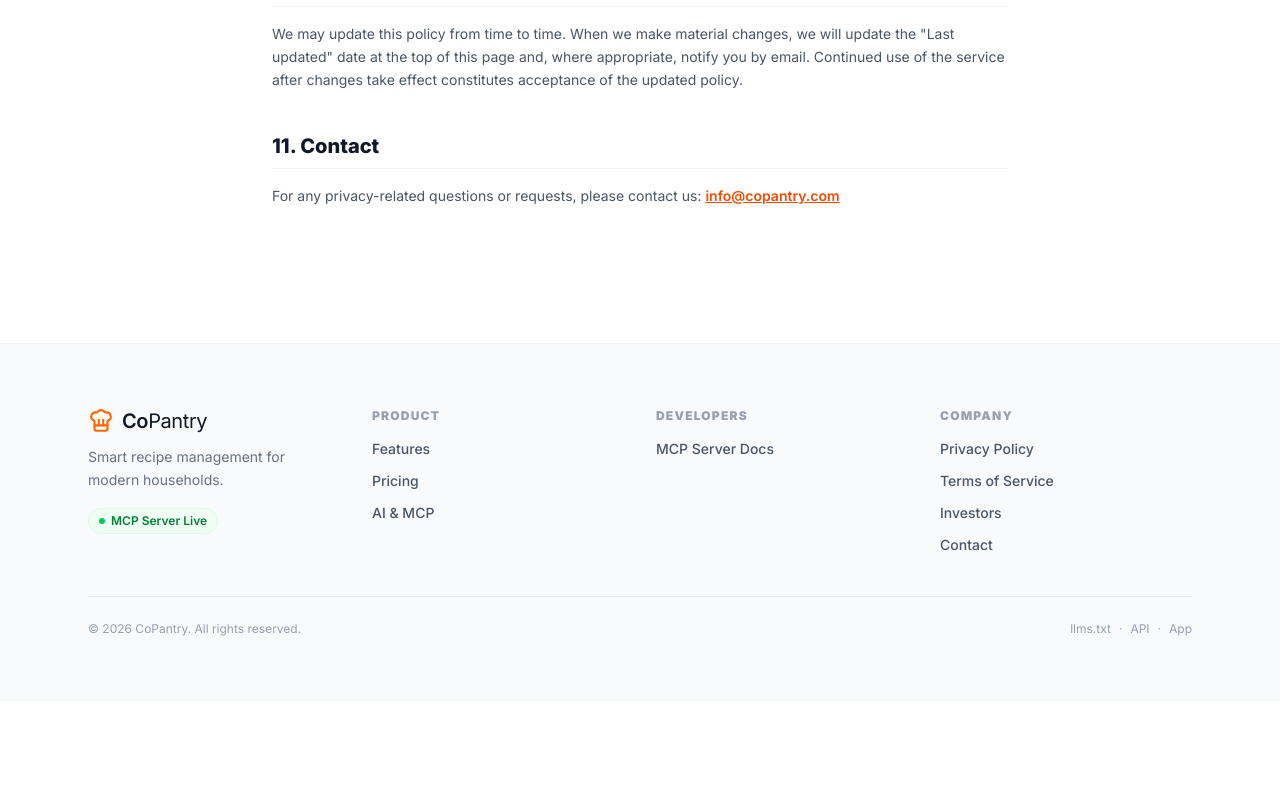
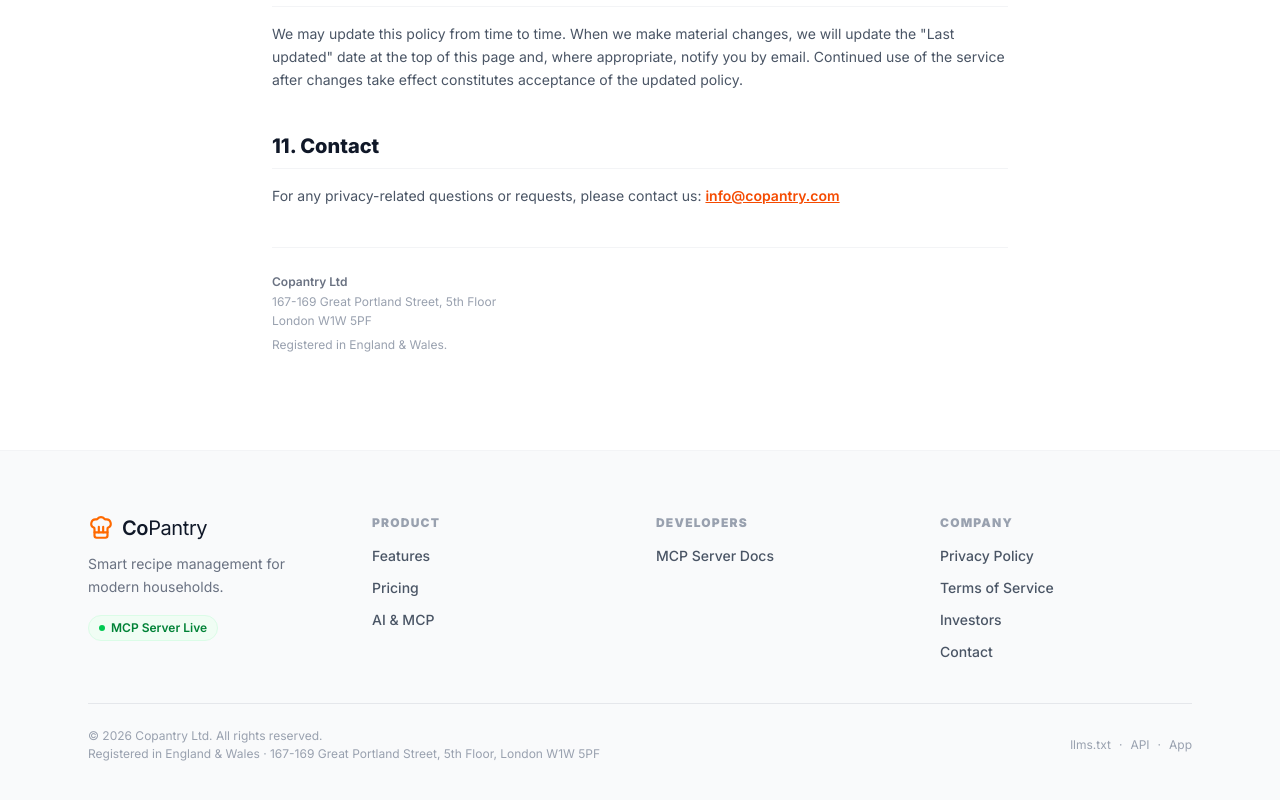
Before and after one commit to copantry/copantry-public, a React (Vite) app: page /privacy in a window 1280 px wide. Shown: the part 3139-3939 px from the top of the page. Before the commit the page ends 3840 px from the top, so only its background shows below. Built offline with nearby package versions, Linux system fonts and the light colour scheme; no server answers.

Commit message:
chore: update copyright name to Copantry Ltd and add company address to footer, privacy, and terms pages

```diff
--- a/src/components/Footer.jsx
+++ b/src/components/Footer.jsx
@@ -70,9 +70,14 @@
         </div>
 
         <div className="mt-10 pt-6 border-t border-gray-200 flex flex-col sm:flex-row items-center justify-between gap-3">
-          <p className="text-xs text-gray-400">
-            {t('footer.copyright', { year })}
-          </p>
+          <div className="flex flex-col gap-0.5">
+            <p className="text-xs text-gray-400">
+              {t('footer.copyright', { year })}
+            </p>
+            <p className="text-xs text-gray-400">
+              Registered in England &amp; Wales · 167-169 Great Portland Street, 5th Floor, London W1W 5PF
+            </p>
+          </div>
           <p className="text-xs text-gray-400 flex items-center gap-2">
             <a href="/llms.txt"  className="hover:text-orange-500 transition-colors">llms.txt</a>
             <span>·</span>
--- a/src/i18n/locales/de.json
+++ b/src/i18n/locales/de.json
@@ -17,7 +17,7 @@
       "product": "Produkt",
       "developers": "Entwickler",
       "company": "Unternehmen",
-      "copyright": "© {{year}} CoPantry. Alle Rechte vorbehalten.",
+      "copyright": "© {{year}} Copantry Ltd. Alle Rechte vorbehalten.",
       "links": {
         "features": "Funktionen",
         "pricing": "Preise",
--- a/src/i18n/locales/en.json
+++ b/src/i18n/locales/en.json
@@ -17,7 +17,7 @@
       "product": "Product",
       "developers": "Developers",
       "company": "Company",
-      "copyright": "© {{year}} CoPantry. All rights reserved.",
+      "copyright": "© {{year}} Copantry Ltd. All rights reserved.",
       "links": {
         "features": "Features",
         "pricing": "Pricing",
--- a/src/i18n/locales/es.json
+++ b/src/i18n/locales/es.json
@@ -17,7 +17,7 @@
       "product": "Producto",
       "developers": "Desarrolladores",
       "company": "Empresa",
-      "copyright": "© {{year}} CoPantry. Todos los derechos reservados.",
+      "copyright": "© {{year}} Copantry Ltd. Todos los derechos reservados.",
       "links": {
         "features": "Funcionalidades",
         "pricing": "Precios",
--- a/src/i18n/locales/fr.json
+++ b/src/i18n/locales/fr.json
@@ -17,7 +17,7 @@
       "product": "Produit",
       "developers": "Développeurs",
       "company": "Entreprise",
-      "copyright": "© {{year}} CoPantry. Tous droits réservés.",
+      "copyright": "© {{year}} Copantry Ltd. Tous droits réservés.",
       "links": {
         "features": "Fonctionnalités",
         "pricing": "Tarifs",
--- a/src/i18n/locales/it.json
+++ b/src/i18n/locales/it.json
@@ -17,7 +17,7 @@
       "product": "Prodotto",
       "developers": "Sviluppatori",
       "company": "Azienda",
-      "copyright": "© {{year}} CoPantry. Tutti i diritti riservati.",
+      "copyright": "© {{year}} Copantry Ltd. Tutti i diritti riservati.",
       "links": {
         "features": "Funzionalità",
         "pricing": "Prezzi",
--- a/src/i18n/locales/pt.json
+++ b/src/i18n/locales/pt.json
@@ -17,7 +17,7 @@
       "product": "Produto",
       "developers": "Programadores",
       "company": "Empresa",
-      "copyright": "© {{year}} CoPantry. Todos os direitos reservados.",
+      "copyright": "© {{year}} Copantry Ltd. Todos os direitos reservados.",
       "links": {
         "features": "Funcionalidades",
         "pricing": "Preços",
--- a/src/pages/PrivacyPage.jsx
+++ b/src/pages/PrivacyPage.jsx
@@ -133,6 +133,13 @@
         </P>
       </Section>
 
+      <div className="mt-10 pt-6 border-t border-gray-100 text-xs text-gray-400 leading-relaxed">
+        <p className="font-semibold text-gray-500">Copantry Ltd</p>
+        <p>167-169 Great Portland Street, 5th Floor</p>
+        <p>London W1W 5PF</p>
+        <p className="mt-1">Registered in England &amp; Wales.</p>
+      </div>
+
     </div>
   )
 }
--- a/src/pages/TermsPage.jsx
+++ b/src/pages/TermsPage.jsx
@@ -138,6 +138,13 @@
         </P>
       </Section>
 
+      <div className="mt-10 pt-6 border-t border-gray-100 text-xs text-gray-400 leading-relaxed">
+        <p className="font-semibold text-gray-500">Copantry Ltd</p>
+        <p>167-169 Great Portland Street, 5th Floor</p>
+        <p>London W1W 5PF</p>
+        <p className="mt-1">Registered in England &amp; Wales.</p>
+      </div>
+
     </div>
   )
 }
```
